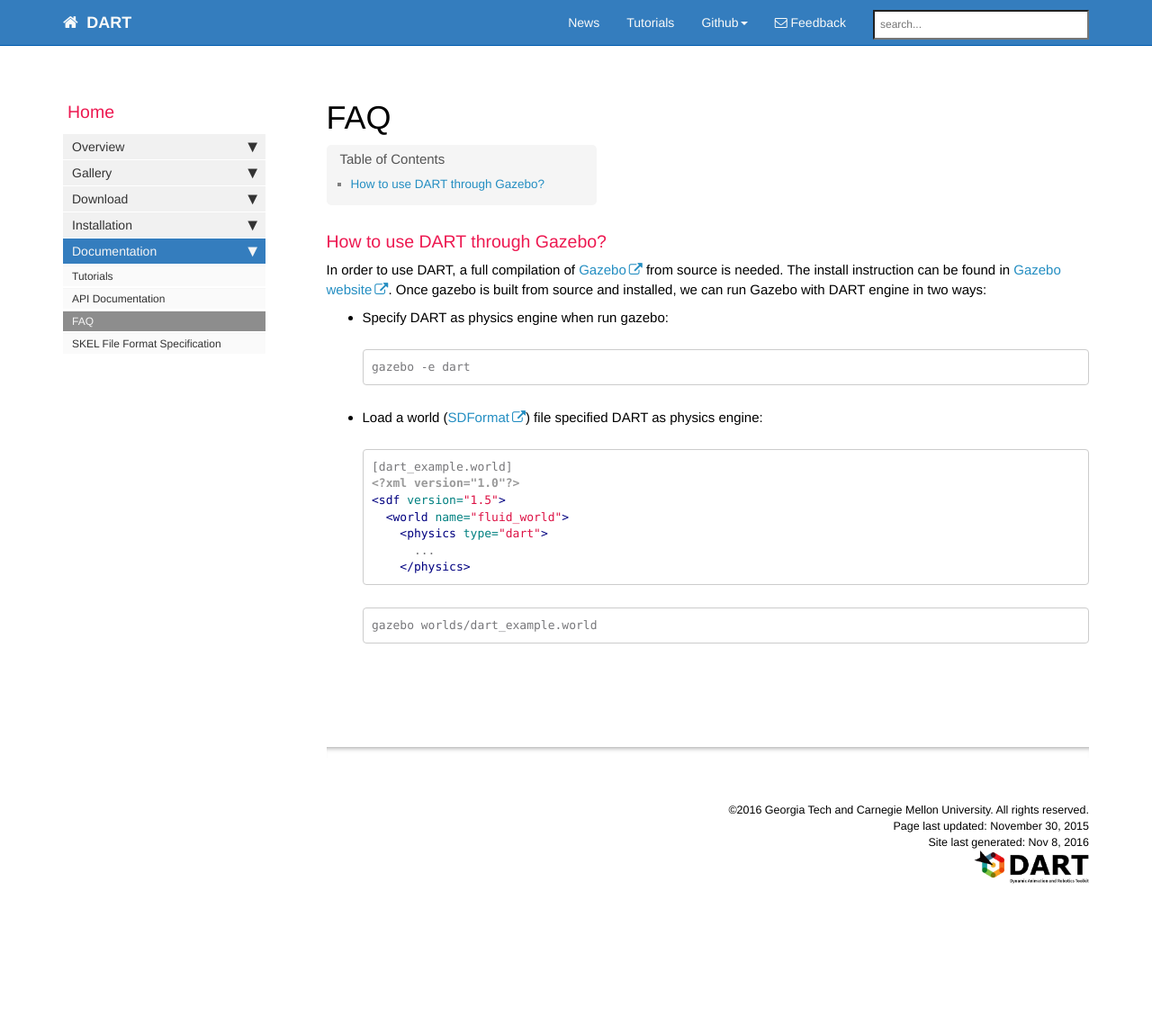
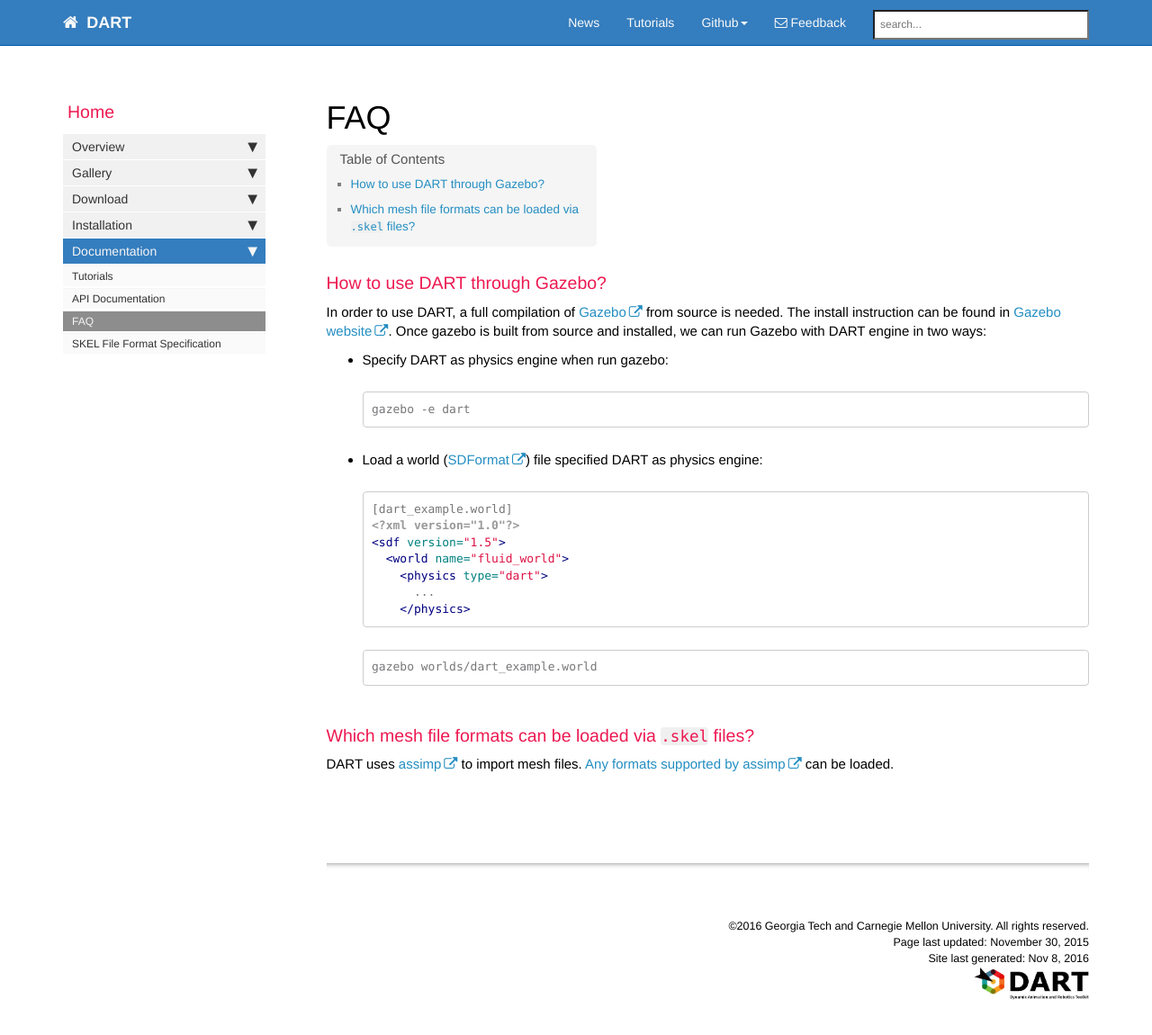
Before and after one commit to dartsim/dartsim.github.io, a Jekyll site: the page built from pages/faq.md, in a window 1280 px wide and 1171 px high. Shown: the top 1150 px of the window at 90% size. Built offline with Jekyll 4.4.1, drawn with Linux system fonts in a browser that asks for light colours; nearby versions of some CDN libraries; comment, search, counter and statistics services are not loaded.

Commit message:
Update faq.md

````diff
--- a/pages/faq.md
+++ b/pages/faq.md
@@ -31,3 +31,7 @@
   ```
   gazebo worlds/dart_example.world
   ```
+
+### Which mesh file formats can be loaded via `.skel` files?
+
+DART uses [assimp](http://www.assimp.org/) to import mesh files. [Any formats supported by assimp](http://www.assimp.org/main_features_formats.html) can be loaded.
````
